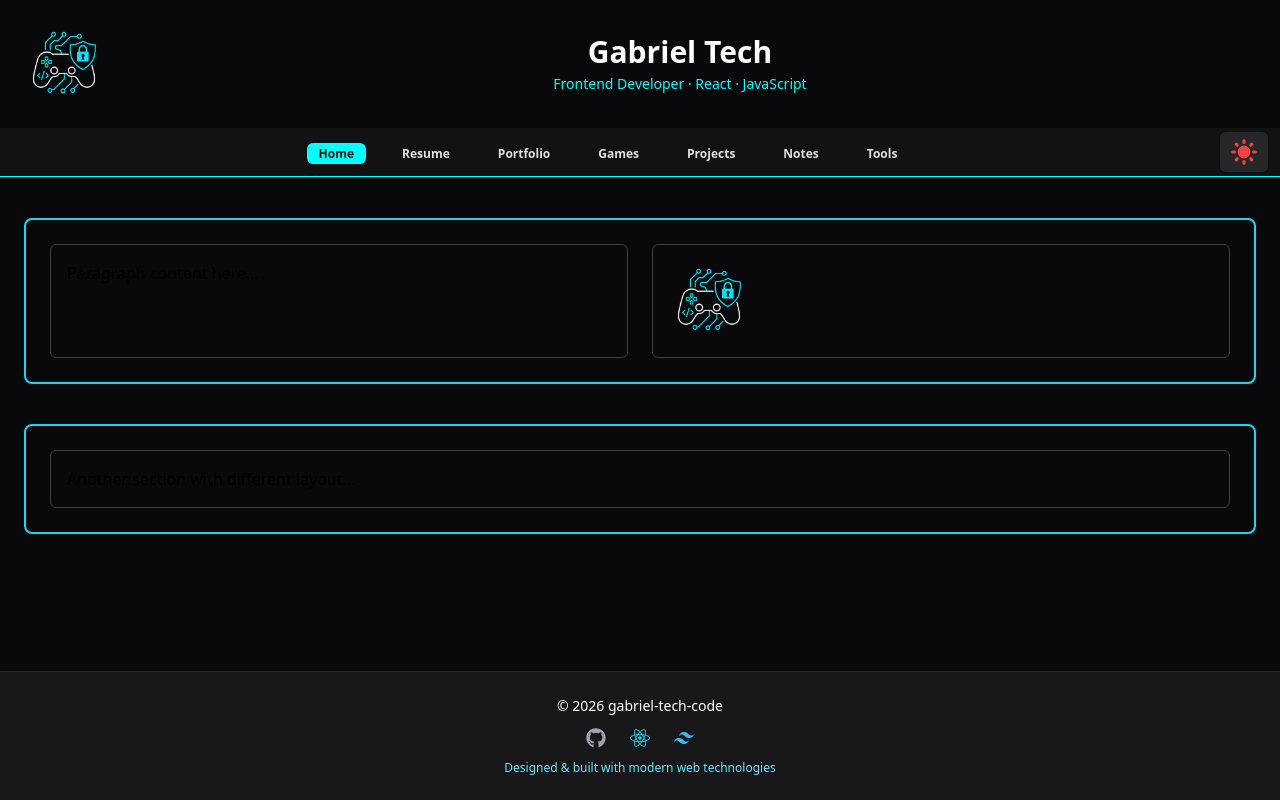
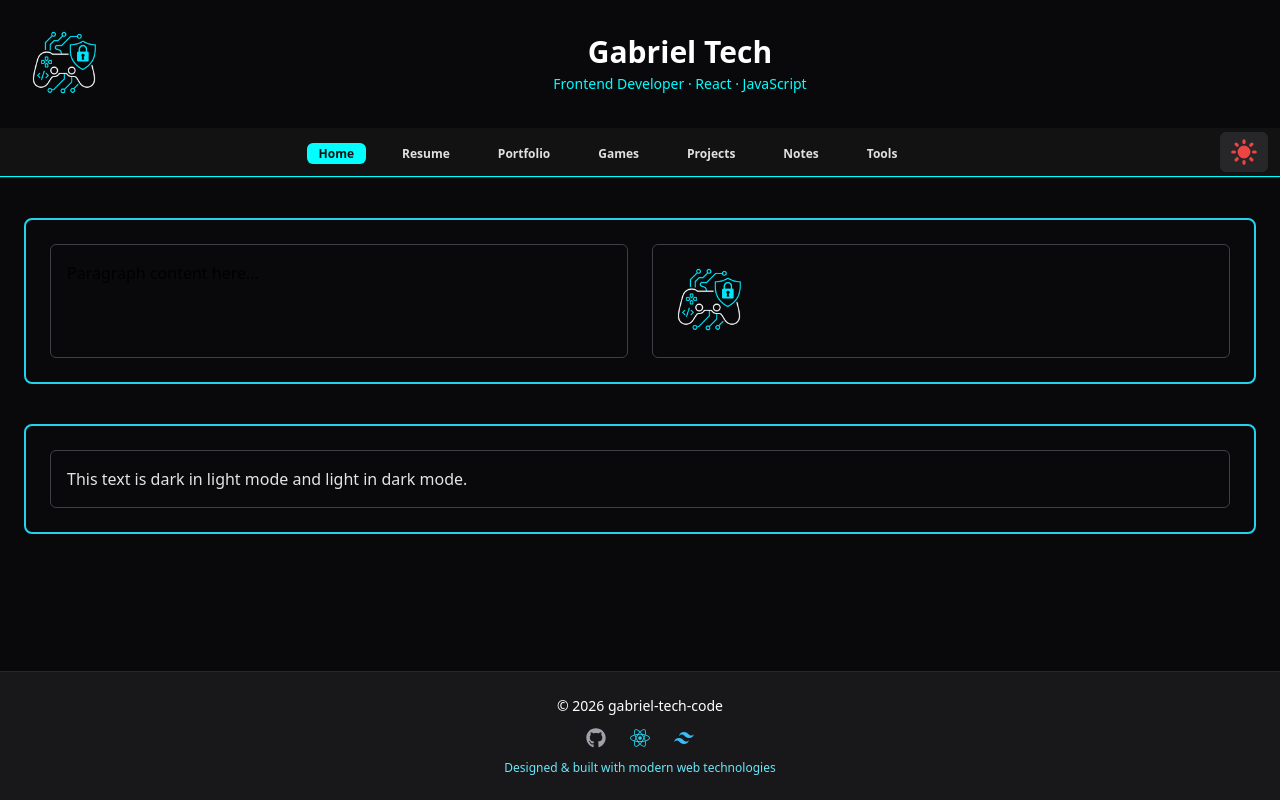
Before and after one commit to gabriel-tech-code/gabriel-tech-code.github.io, a React (Vite) app: page /#/ in a window 1280 px wide. Built offline with nearby package versions, Linux system fonts and the light colour scheme.

Commit message:
Testing Tailwind paragraph for light and dark

```diff
--- a/src/pages/Home.jsx
+++ b/src/pages/Home.jsx
@@ -26,7 +26,9 @@ export default function Home() {
           rows={1}
           cols={1}
           items={[
-            <p>Another section with different layout...</p>
+            <p className="text-zinc-800 dark:text-zinc-200">
+              This text is dark in light mode and light in dark mode.
+            </p>
           ]}
         />
 
```
